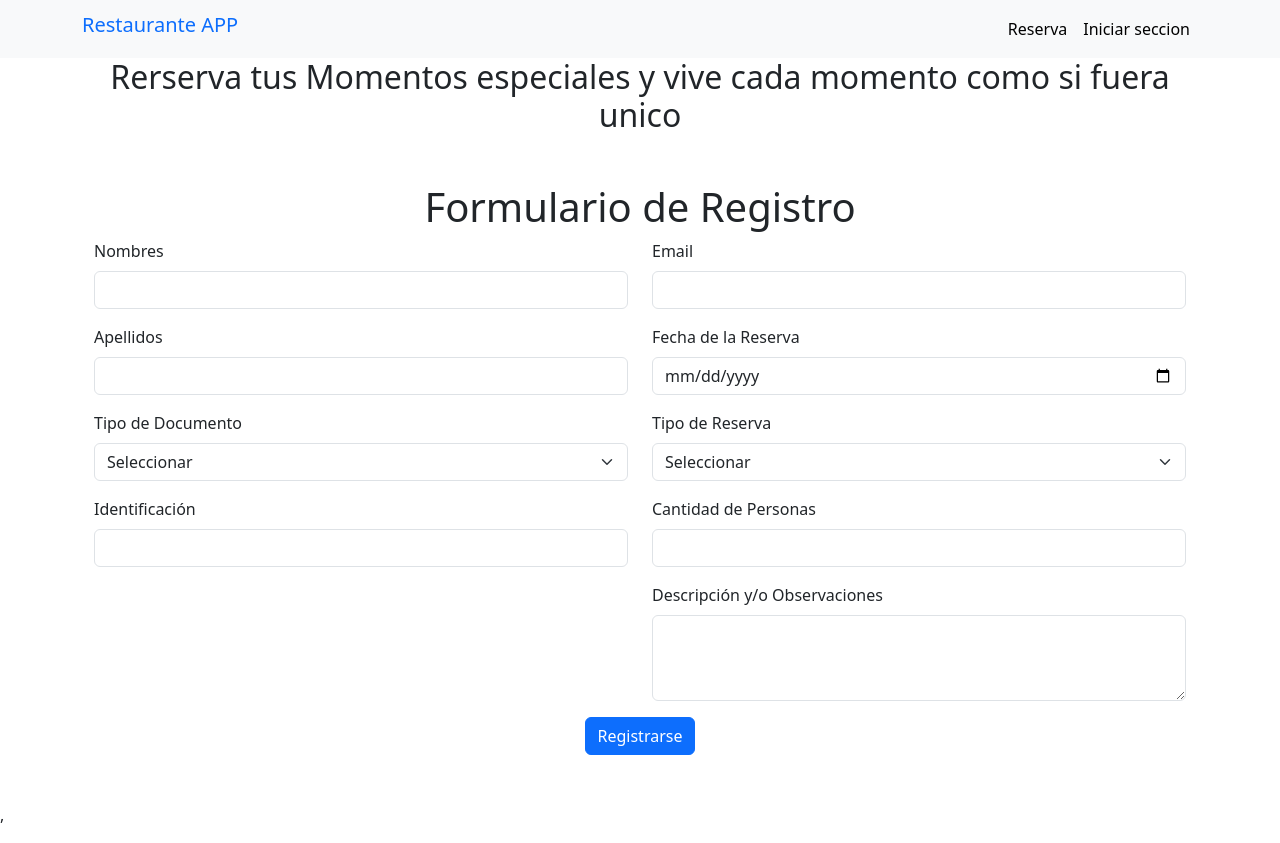
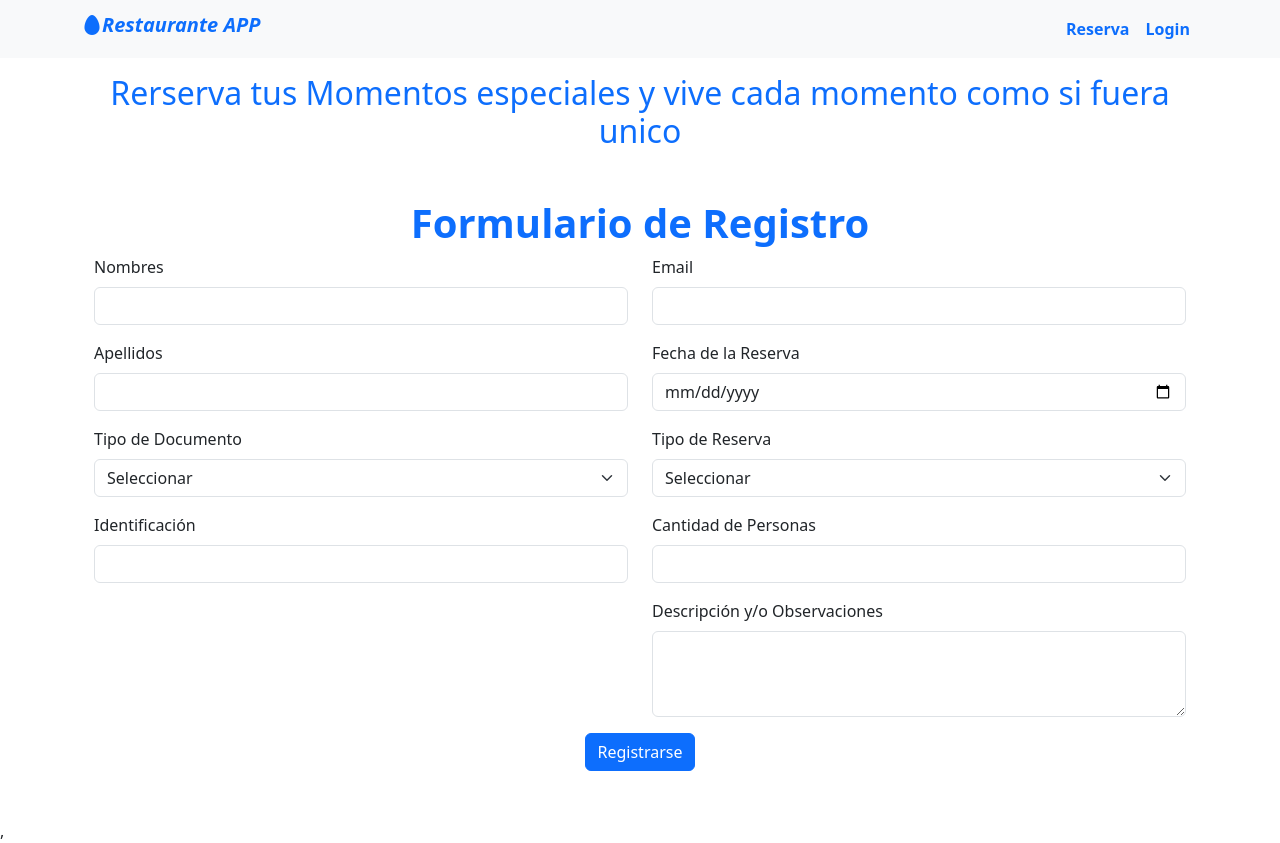
Before and after one commit to carlos060798/RestauranteApp, a React (Vite) app in the folder frontend/: page / in a window 1280 px wide. Built offline with nearby package versions, Linux system fonts and the light colour scheme.

Commit message:
version 06

```diff
--- a/frontend/index.html
+++ b/frontend/index.html
@@ -13,5 +13,6 @@
     <script type="module" src="/src/main.jsx"></script>
     <script src="https://cdn.jsdelivr.net/npm/bootstrap@5.3.0/dist/js/bootstrap.bundle.min.js" integrity="sha384-geWF76RCwLtnZ8qwWowPQNguL3RmwHVBC9FhGdlKrxdiJJigb/j/68SIy3Te4Bkz" crossorigin="anonymous"></script>
     <link rel="stylesheet" href="https://cdn.jsdelivr.net/npm/bootstrap-icons@1.10.5/font/bootstrap-icons.css">
+    <link rel="stylesheet" href="https://cdn.jsdelivr.net/npm/bootstrap-icons@1.10.5/font/bootstrap-icons.css">
   </body>
 </html>
--- a/frontend/src/Componets/generales/FormReserva.jsx
+++ b/frontend/src/Componets/generales/FormReserva.jsx
@@ -107,7 +107,7 @@ function FormReservas() {
   return (
     <>
       <div className="container my-5">
-        <h1 className="text-center">Formulario de Registro</h1>
+        <h1 className="text-center fw-bold text-center text-primary">Formulario de Registro</h1>
         <form onSubmit={handleReserva}>
           <div className="row">
             <div className="col-md-6">
--- a/frontend/src/Componets/generales/Navbar.jsx
+++ b/frontend/src/Componets/generales/Navbar.jsx
@@ -4,7 +4,7 @@ function Menu() {
     <>
       <nav className="navbar navbar-expand-lg bg-body-tertiary">
         <div className="container">
-          <h1 className="navbar-brand text-primary">Restaurante APP</h1>
+          <h1 className="navbar-brand text-primary fw-bold"><i className="bi bi-egg-fill">Restaurante APP</i></h1>
           <button
             className="navbar-toggler"
             type="button"
@@ -17,16 +17,16 @@ function Menu() {
             <span className="navbar-toggler-icon"></span>
           </button>
           <div className="collapse navbar-collapse" id="navbarNavDropdown">
-            <ul className="navbar-nav ms-auto text-center">
+            <ul className="navbar-nav ms-auto text-center text-primary">
               <li className="nav-item">
-                <Link className="nav-link active" aria-current="page" to="/">
+                <Link className="nav-link active text-primary fw-bold" aria-current="page" to="/">
                   Reserva
                 </Link>
               </li>
 
               <li className="nav-item">
-                <Link className="nav-link active" aria-current="page" to="/login">
-                  Iniciar seccion
+                <Link className="nav-link active text-primary fw-bold" aria-current="page" to="/login">
+                  Login
                 </Link>
               </li>
             </ul>
--- a/frontend/src/Pages/ReservaHome.jsx
+++ b/frontend/src/Pages/ReservaHome.jsx
@@ -3,8 +3,8 @@ import FormReservas from "../Componets/generales/FormReserva";
 
 function Registro() {
     return (<>
-      <div className=" container">
-        <h2 className="text-center font-bold">Rerserva tus Momentos especiales  y vive cada momento como si fuera unico</h2>
+      <div className=" container mt-3">
+        <h2 className="text-center font-bold text-primary">Rerserva tus Momentos especiales  y vive cada momento como si fuera unico</h2>
          <FormReservas/>
       </div>
     </>  );
```
